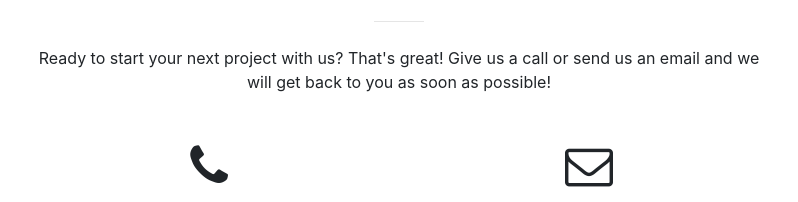
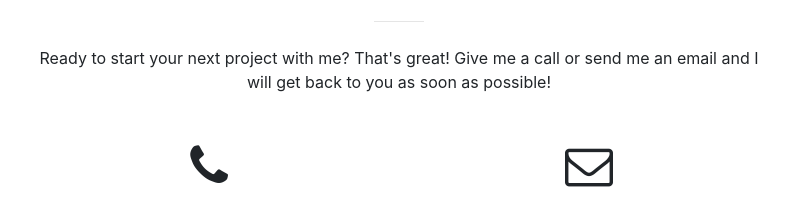
Before and after one commit to agarwa13/nikhil-portfolio, a website with bundled scripts: page index.html in a window 1280 px wide. Shown: the part 3213-3415 px from the top of the page, 241-1039 px from the left. Built offline with nearby package versions, Linux system fonts and the light colour scheme; files whose address does not match are found by name.

Commit message:
updatd us to me

```diff
--- a/index.html
+++ b/index.html
@@ -286,7 +286,7 @@
           <div class="col-lg-8 mx-auto text-center">
             <h2 class="section-heading">Let's Get In Touch!</h2>
             <hr class="my-4">
-            <p class="mb-5">Ready to start your next project with us? That's great! Give us a call or send us an email and we will get back to you as soon as possible!</p>
+            <p class="mb-5">Ready to start your next project with me? That's great! Give me a call or send me an email and I will get back to you as soon as possible!</p>
           </div>
         </div>
         <div class="row">
@@ -326,7 +326,6 @@
                 "a Google Certified Developer.",
                 "a Digital Marketer.",
                 "Google Adwords Certified.",
-//                "an MBA Student ^1000 at Harvard.",
                 "Google Analytics Certified."
         ],
         typeSpeed: 30,
```
